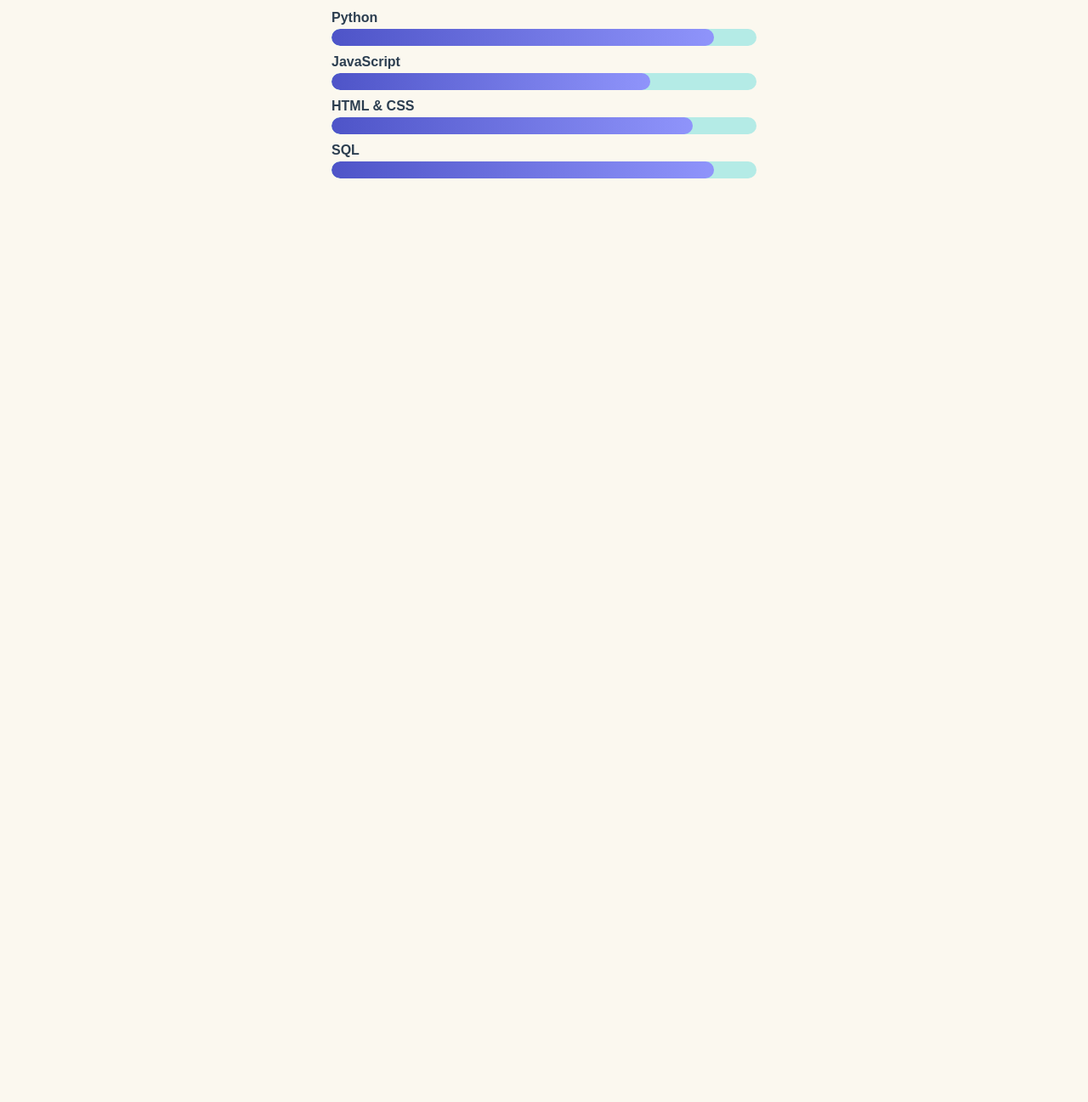
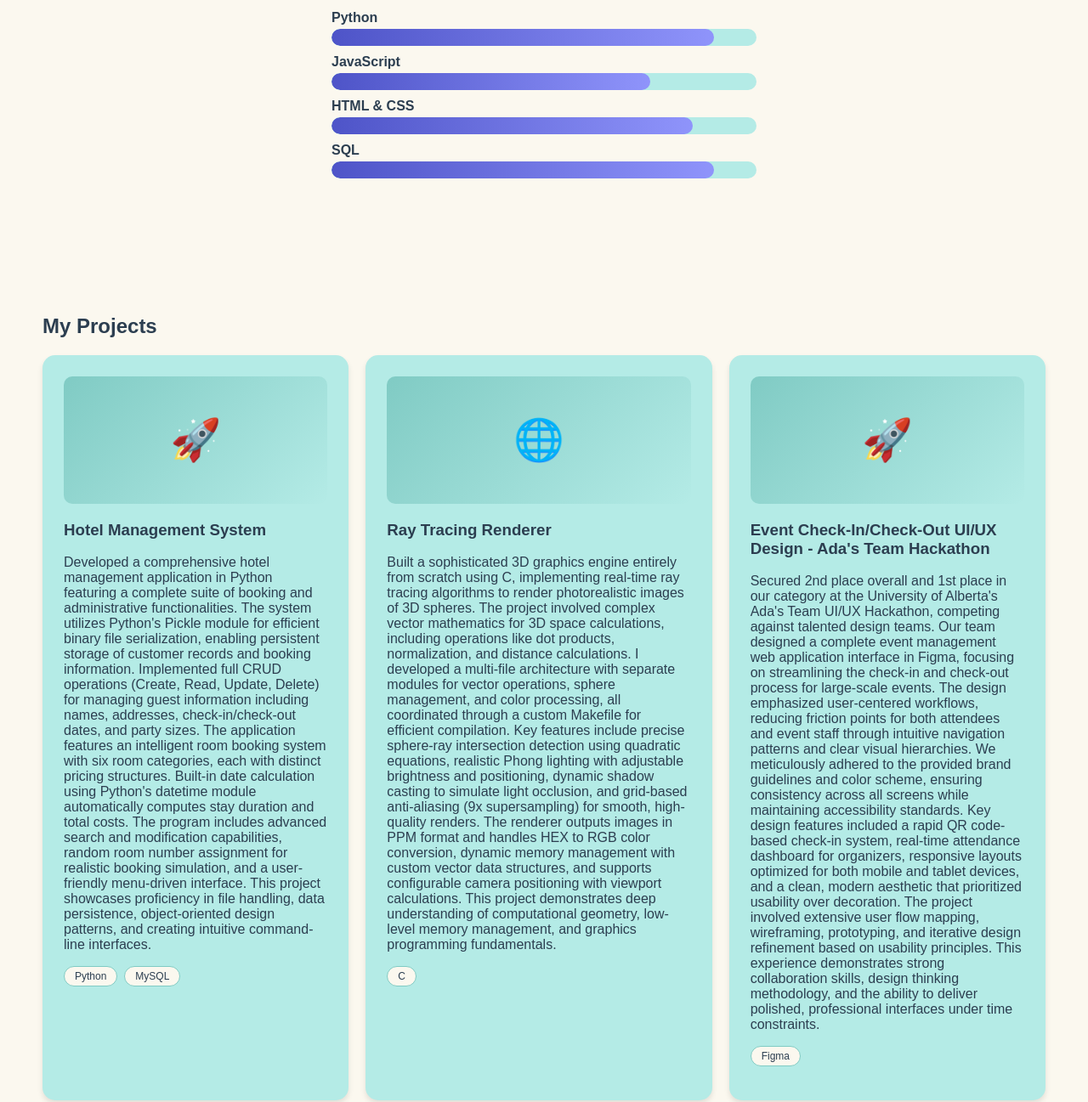
Before and after one commit to Saachi07/Portfolio, a plain HTML site: page index.html in a window 1280 px wide. Shown: the part 788-2085 px from the top of the page at 85% size. Before the commit the page ends 1088 px from the top, so only its background shows below. Drawn offline with Linux system fonts and the light colour scheme; files that its build step writes are made by us from their sources; files whose address does not match are found by name.

Commit message:
Adding projects

```diff
--- a/index.html
+++ b/index.html
@@ -14,7 +14,7 @@
                 <li><a href="#about">About</a></li>
                 <li><a href="#skills">Skills</a></li>
                 <li><a href="#projects">Projects</a></li>
-                <li><a href="#workshops">Workshops</a></li>
+                <!--<li><a href="#workshops">Workshops</a></li>-->
                 <li><a href="#contact">Contact</a></li>
             </ul>
         </nav>
@@ -77,7 +77,7 @@
         </div>
     </section>
 
-    <!--
+
     <section id="projects">
         <h2>My Projects</h2>
         <div class="project-grid">
@@ -85,37 +85,68 @@
                 <div class="project-image-placeholder">
                     <span class="project-icon">🚀</span>
                 </div>
-                <h3>Machine Learning Model</h3>
-                <p>Developed a predictive analytics model using Python and scikit-learn. Implemented data preprocessing, feature engineering, and achieved 85% accuracy on test data.</p>
+                <h3>Hotel Management System</h3>
+                <p>Developed a comprehensive hotel management application in Python featuring a complete suite of booking and administrative functionalities.
+                    The system utilizes Python's Pickle module for efficient binary file serialization, enabling persistent storage of customer records and booking information.
+                    Implemented full CRUD operations (Create, Read, Update, Delete) for managing guest information including names, addresses, check-in/check-out dates, and party sizes.
+                    The application features an intelligent room booking system with six room categories, each with distinct pricing structures.
+                    Built-in date calculation using Python's datetime module automatically computes stay duration and total costs.
+                    The program includes advanced search and modification capabilities, random room number assignment for realistic booking simulation, and a user-friendly menu-driven interface.
+                    This project showcases proficiency in file handling, data persistence, object-oriented design patterns, and creating intuitive command-line interfaces.</p>
                 <div class="tech-stack">
                     <span class="tech-tag">Python</span>
-                    <span class="tech-tag">scikit-learn</span>
-                    <span class="tech-tag">Pandas</span>
+                    <span class="tech-tag">MySQL</span>
                 </div>
+                <!--
                 <div class="project-links">
                     <a href="#" class="project-link">Demo</a>
                     <a href="#" class="project-link">GitHub</a>
-                </div>
+                </div>-->
             </div>
             <div class="project-card">
                 <div class="project-image-placeholder">
                     <span class="project-icon">🌐</span>
                 </div>
-                <h3>Web Application</h3>
-                <p>Built a responsive web application with modern UI/UX design. Features include user authentication, real-time updates, and RESTful API integration.</p>
+                <h3>Ray Tracing Renderer</h3>
+                <p>Built a sophisticated 3D graphics engine entirely from scratch using C, implementing real-time ray tracing algorithms to render photorealistic images of 3D spheres.
+                    The project involved complex vector mathematics for 3D space calculations, including operations like dot products, normalization, and distance calculations.
+                    I developed a multi-file architecture with separate modules for vector operations, sphere management, and color processing, all coordinated through a custom Makefile for efficient compilation.
+                    Key features include precise sphere-ray intersection detection using quadratic equations, realistic Phong lighting with adjustable brightness and positioning, dynamic shadow casting to simulate light occlusion, and grid-based anti-aliasing (9x supersampling) for smooth, high-quality renders.
+                    The renderer outputs images in PPM format and handles HEX to RGB color conversion, dynamic memory management with custom vector data structures, and supports configurable camera positioning with viewport calculations. This project demonstrates deep understanding of computational geometry, low-level memory management, and graphics programming fundamentals.</p>
                 <div class="tech-stack">
-                    <span class="tech-tag">React</span>
-                    <span class="tech-tag">Node.js</span>
-                    <span class="tech-tag">MongoDB</span>
+                    <span class="tech-tag">C</span>
                 </div>
+                <!--
                 <div class="project-links">
                     <a href="#" class="project-link">Demo</a>
                     <a href="#" class="project-link">GitHub</a>
+                </div> -->
+            </div>
+            <div class="project-grid">
+            <div class="project-card">
+                <div class="project-image-placeholder">
+                    <span class="project-icon">🚀</span>
                 </div>
+                <h3>Event Check-In/Check-Out UI/UX Design - Ada's Team Hackathon</h3>
+                <p>Secured 2nd place overall and 1st place in our category at the University of Alberta's Ada's Team UI/UX Hackathon, competing against talented design teams.
+                    Our team designed a complete event management web application interface in Figma, focusing on streamlining the check-in and check-out process for large-scale events.
+                    The design emphasized user-centered workflows, reducing friction points for both attendees and event staff through intuitive navigation patterns and clear visual hierarchies.
+                    We meticulously adhered to the provided brand guidelines and color scheme, ensuring consistency across all screens while maintaining accessibility standards.
+                    Key design features included a rapid QR code-based check-in system, real-time attendance dashboard for organizers, responsive layouts optimized for both mobile and tablet devices, and a clean, modern aesthetic that prioritized usability over decoration.
+                    The project involved extensive user flow mapping, wireframing, prototyping, and iterative design refinement based on usability principles.
+                    This experience demonstrates strong collaboration skills, design thinking methodology, and the ability to deliver polished, professional interfaces under time constraints.</p>
+                <div class="tech-stack">
+                    <span class="tech-tag">Figma</span>
+                </div>
+                <!--
+                <div class="project-links">
+                    <a href="#" class="project-link">Demo</a>
+                    <a href="#" class="project-link">GitHub</a>
+                </div>-->
             </div>
         </div>
     </section>
--->
+
 
     <!--
     <section id="workshops">
@@ -135,7 +166,7 @@
     </section>
     -->
 
-    <!--
+
     <section id="contact">
         <h2>Contact Me</h2>
         <form id="contact-form">
@@ -152,7 +183,7 @@
     <footer>
         <p>&copy; 2025 My Portfolio</p>
     </footer>
--->
+
 
     <!-- Back to Top Button -->
     <button id="back-to-top" class="back-to-top-btn">
```
